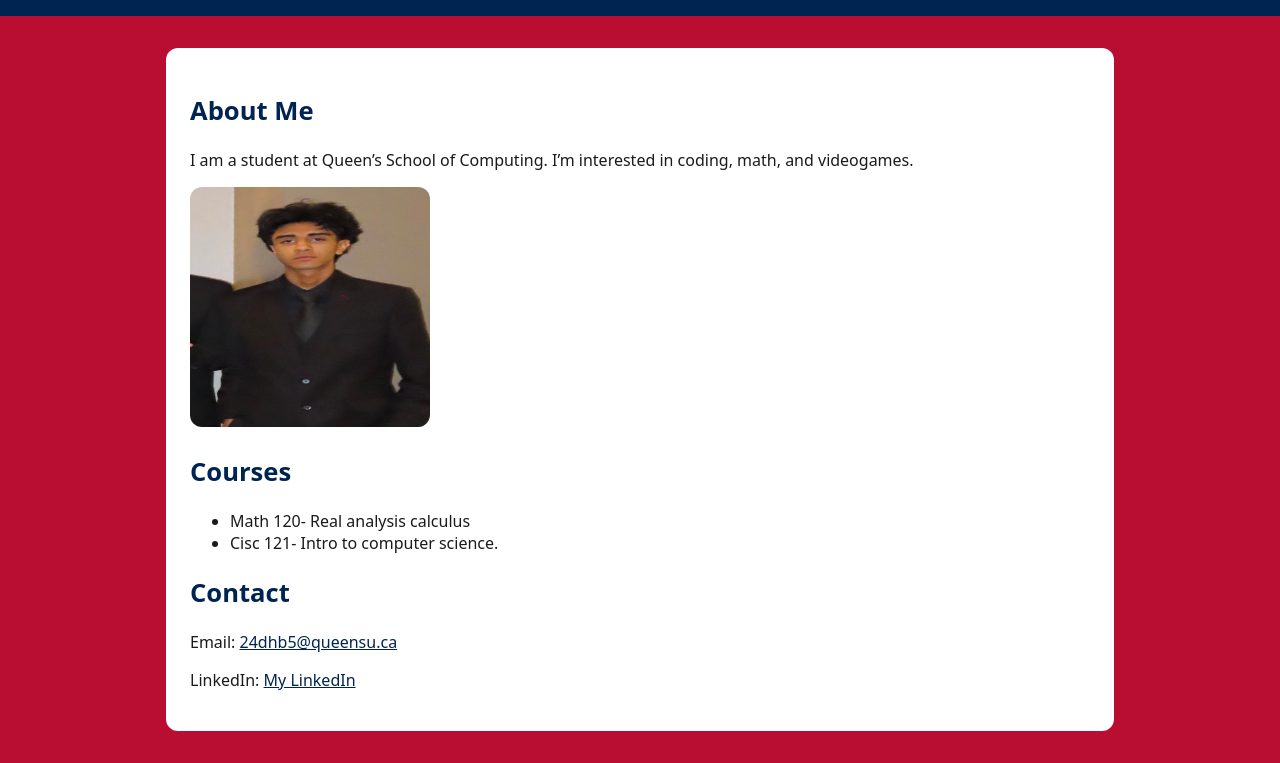
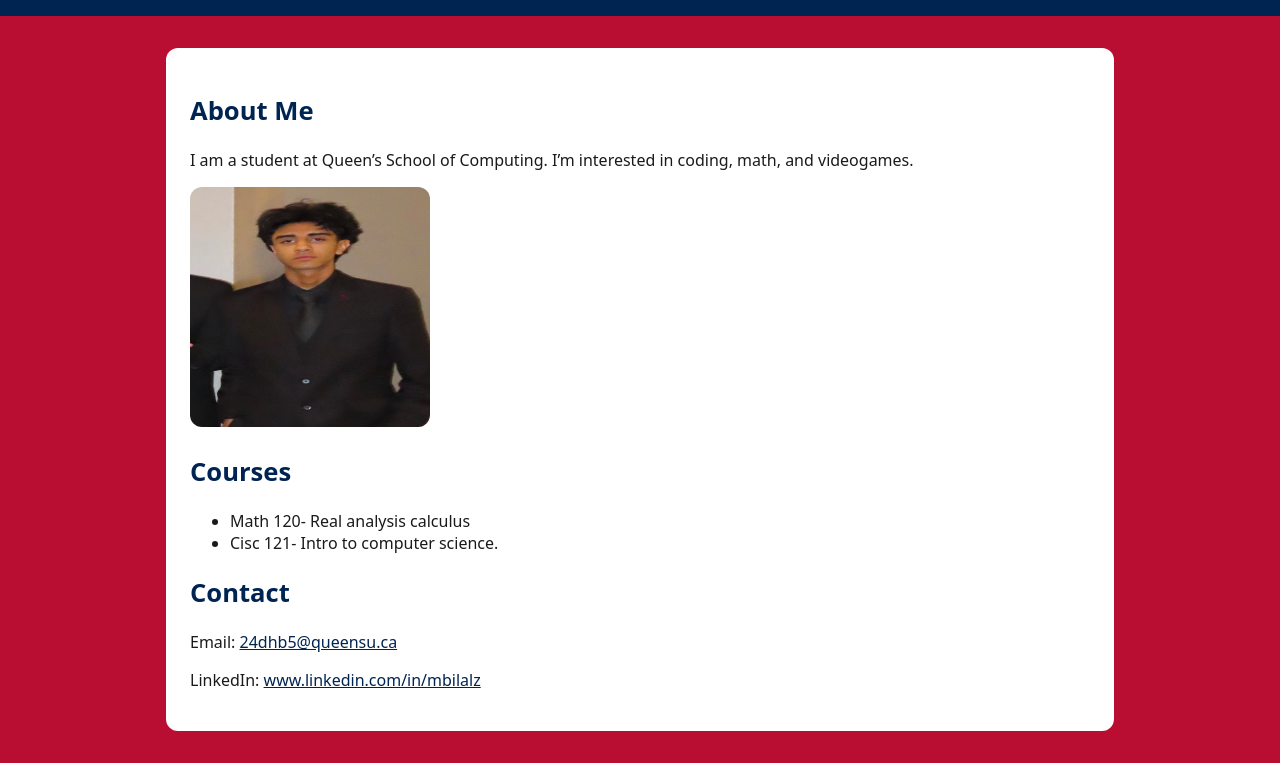
Before and after one commit to BZETTI/queens-student-page, a plain HTML site: page index.html in a window 1280 px wide. Shown: the part 102-865 px from the top of the page. Drawn offline with Linux system fonts and the light colour scheme.

Commit message:
Update LinkedIn link text in index.html

```diff
--- a/index.html
+++ b/index.html
@@ -28,7 +28,7 @@
       <!-- ====== CONTACT (update your links) ====== -->
       <h2>Contact</h2>
       <p>Email: <a href="mailto:24dhb5@queensu.ca">24dhb5@queensu.ca</a></p>
-      <p>LinkedIn: <a href="www.linkedin.com/in/mbilalz">My LinkedIn</a></p>
+      <p>LinkedIn: <a href="www.linkedin.com/in/mbilalz">www.linkedin.com/in/mbilalz</a></p>
     </main>
   </body>
 </html>
```
